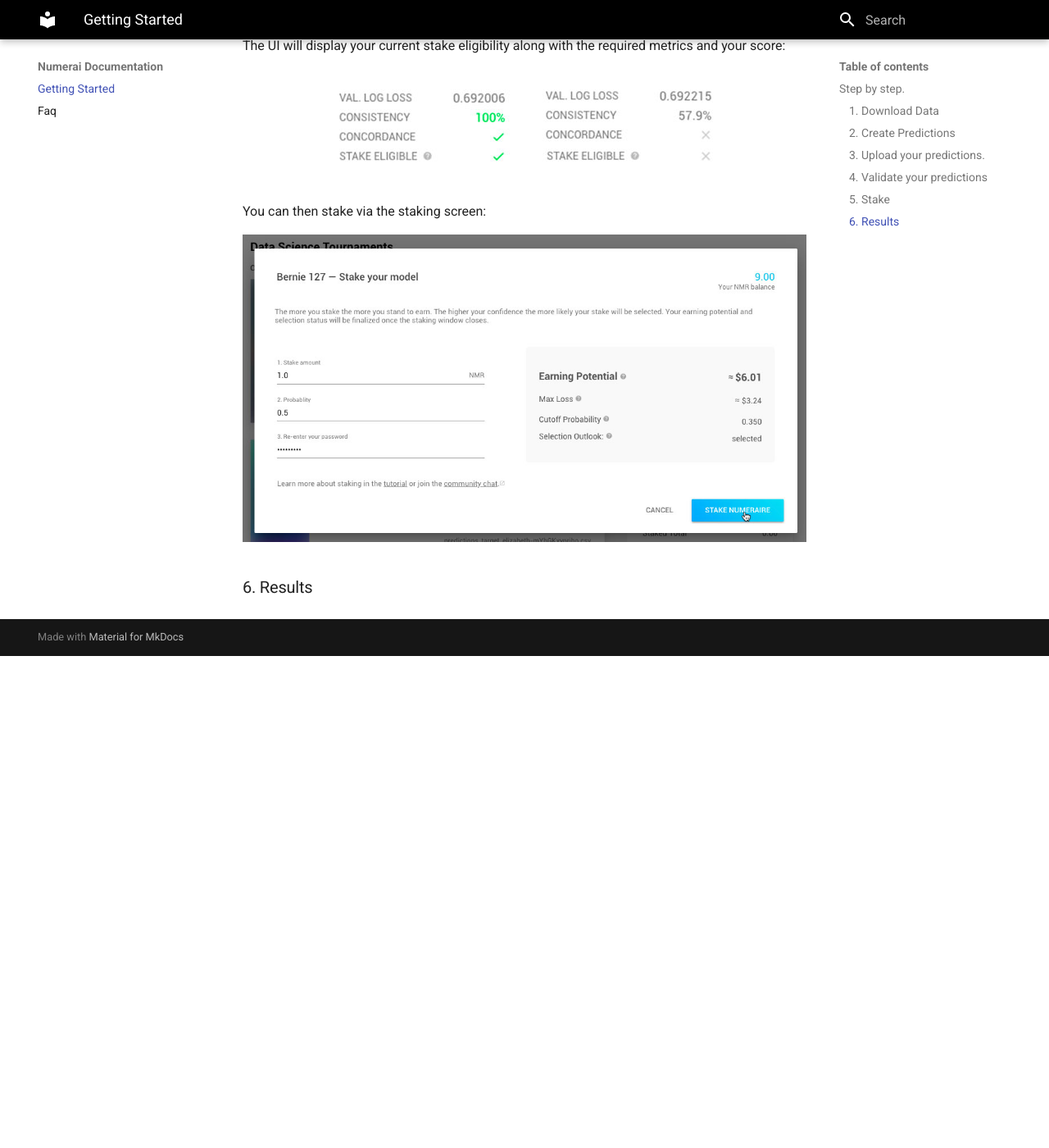
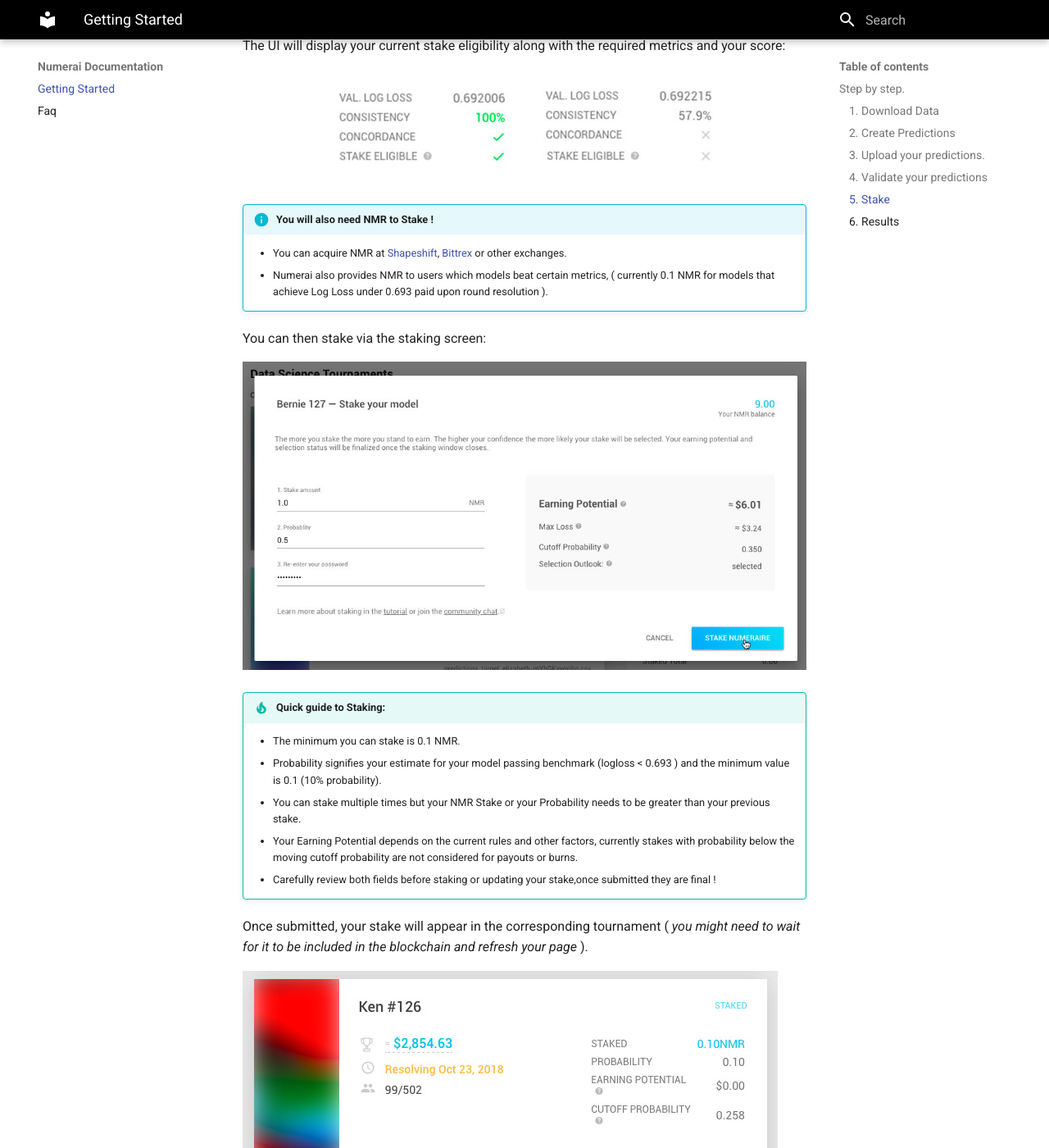
Before and after one commit to numerai/docs, an MkDocs documentation site: the page built from docs/index.md, in a window 1280 px wide and 1400 px high, scrolled down 3436 px. Shown: the whole window at 82% size. Built offline with MkDocs 1.6.1 and Material for MkDocs 9.7.7, drawn with Linux system fonts in a browser that asks for light colours; before the commit the page ends 4236 px from its top, so only the background shows below that.

Commit message:
Step by step -  Staked

```diff
--- a/docs/index.md
+++ b/docs/index.md
@@ -114,20 +114,25 @@
   <img src="img/stakeEligibility.jpg">
 </p>
 
+!!! info "You will also need NMR to Stake !"
+    - You can acquire NMR at [Shapeshift](http://shapeshift.io/), [Bittrex](https://bittrex.com) or other exchanges.
+    - Numerai also provides NMR to users which models beat certain metrics, ( currently 0.1 NMR for models that achieve Log Loss under 0.693 paid upon round resolution ).
 
 You can then stake via the staking screen:
 
 ![stakingModal](img/StakingModal.jpg)
 
 
+!!! tip "Quick guide to Staking:"
+    - The minimum you can stake is 0.1 NMR.
+    - Probability signifies your estimate for your model passing benchmark (logloss < 0.693 ) and the minimum value is 0.1 (10% probability).
+    - You can stake multiple times but your NMR Stake or your Probability needs to be greater than your previous stake.
+    - Your Earning Potential depends on the current rules and other factors, currently stakes with probability below the moving cutoff probability are not considered for payouts or burns.
+    - Carefully review both fields before staking or updating your stake,once submitted they are final !
 
+Once submitted, your stake will appear in the corresponding tournament ( _you might need to wait for it to be included in the blockchain and refresh your page_ ).
 
-
-
-
-
-
-
+![staked](img/staked.jpg)
 
 
 ### 6. Results
```
Also changed, not shown: docs/img/staked.jpg (added), site/img/staked.jpg (added), site/index.html, site/search/search_index.json, 1 other file.
